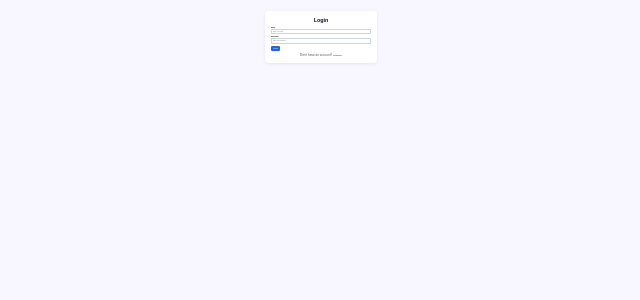
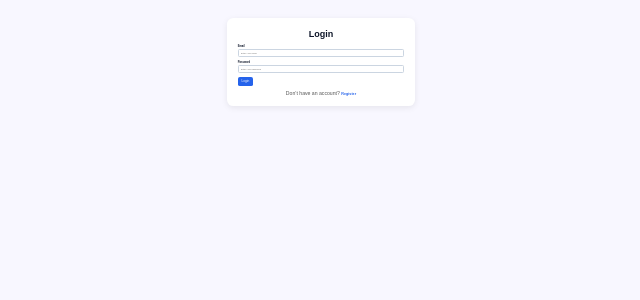
Before and after one commit to Tanishq2073/mern-ai-career-coach, a React (Vite) app in the folder client/: page / in a window 1280 px wide. Shown: the top 300 px of the page, without its empty margins (319-959 px from the left). Built offline with nearby package versions, Linux system fonts and the light colour scheme; no server answers; the HTML template or start-up script is replaced by a standard one.

Commit message:
folder names changed

```diff
--- a/client/src/styles/Dashboard.css
+++ b/client/src/styles/Dashboard.css
@@ -2,7 +2,7 @@
   box-sizing: border-box;
 }
 html {
-  zoom: 0.72;
+  zoom: 1.2;
 }
 body {
   margin: 0;
```
